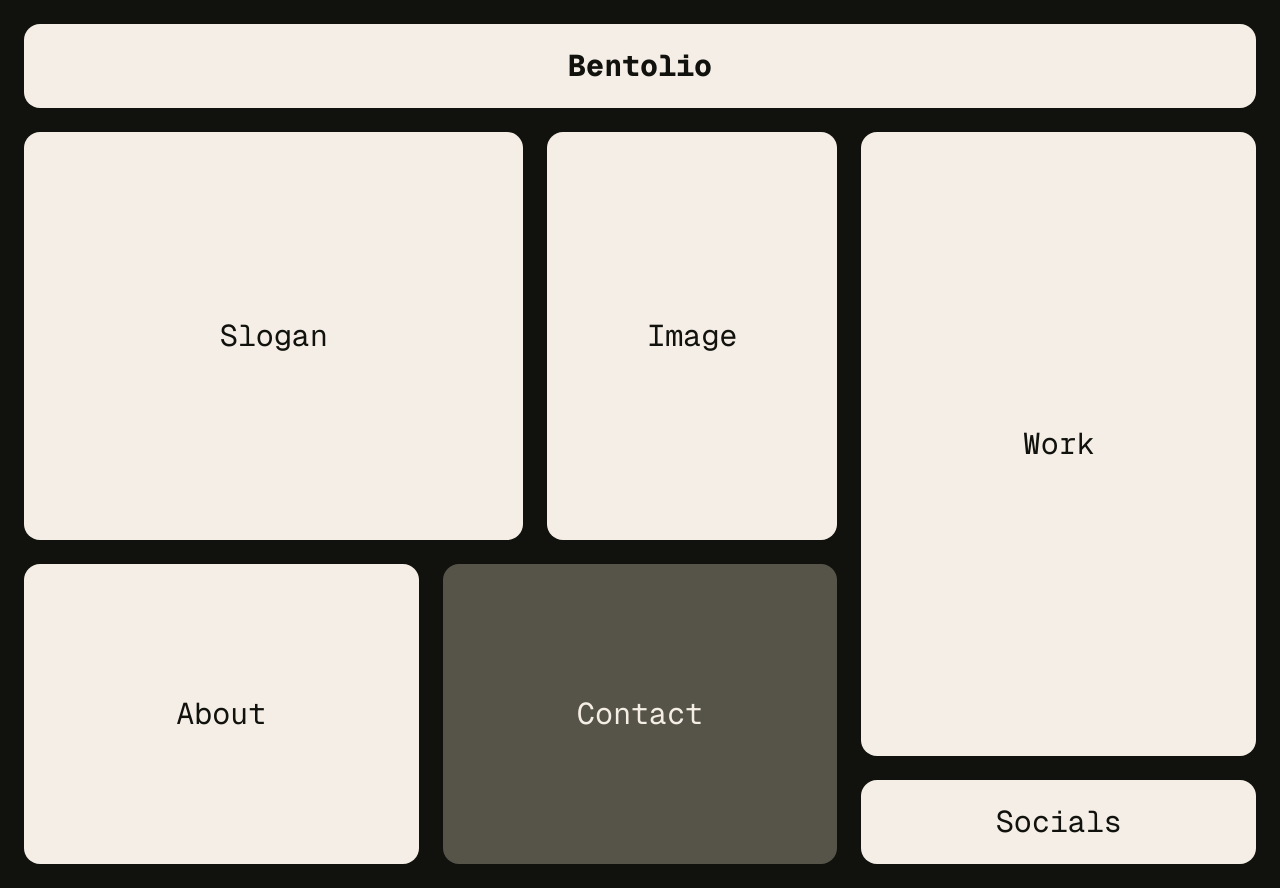
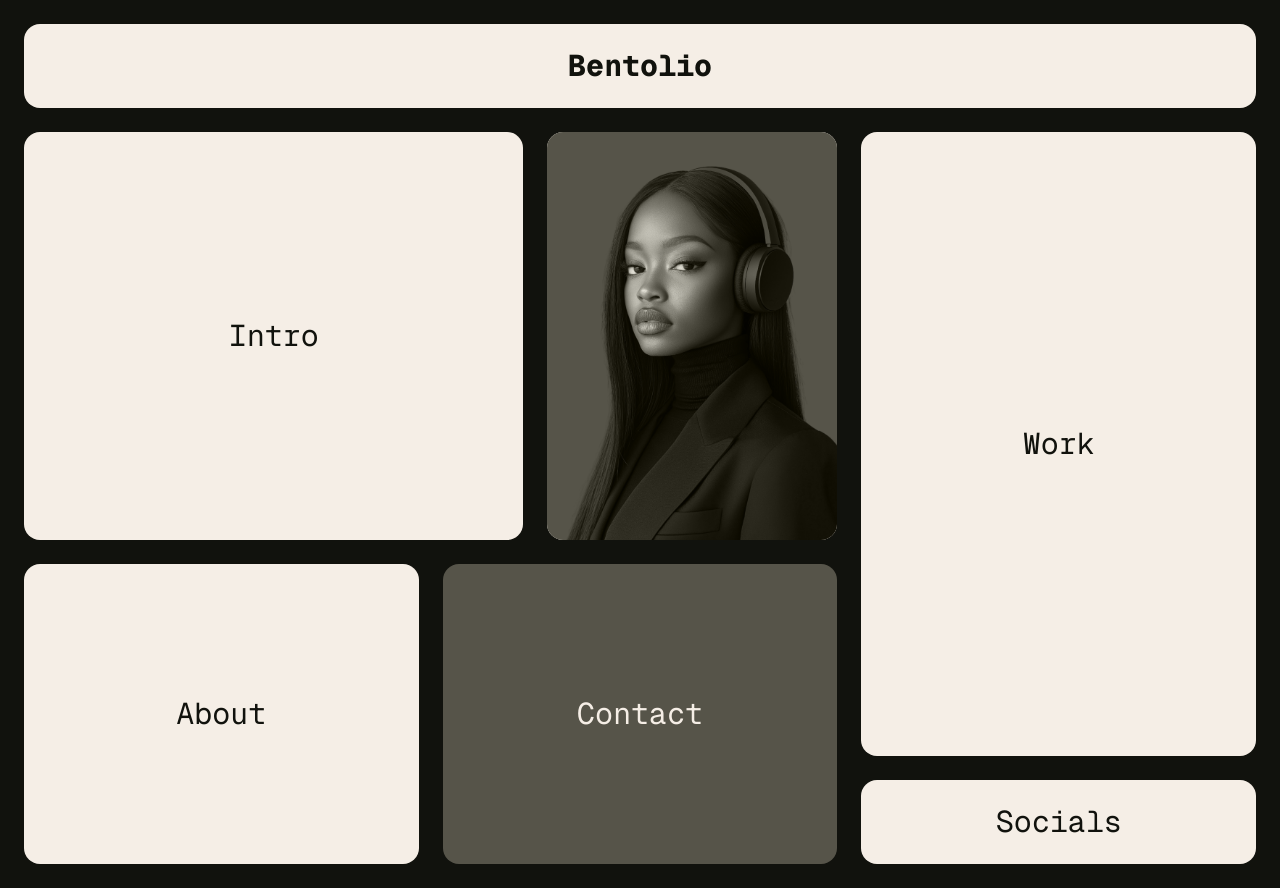
Before and after one commit to samhitamahadevan/Portfolio, a Next.js app: page / in a window 1280 px wide. Built offline with nearby package versions, Linux system fonts and the light colour scheme.

Commit message:
added image

```diff
--- a/src/app/page.js
+++ b/src/app/page.js
@@ -1,34 +1,27 @@
+import About from '@/components/About';
+import Contact from '@/components/Contact';
+import Intro from '@/components/Intro';
+import Nav from '@/components/Nav';
+import Portrait from '@/components/Portrait';
+import Socials from '@/components/Socials';
+import Work from '@/components/Work';
+
 export default function Home() {
   return (
     <main className='w-full'>
       <div className='min-h-screen p-6 grid grid-cols-12 grid-rows-8 gap-6 max-lg:grid-rows-15 max-md:grid-rows-22'>
-        <nav className='box col-span-12 row-span-1'>
-          <div className='content font-black'>Bentolio</div>
-        </nav>
+        <Nav />
 
         <div className='col-span-8 row-span-7 grid grid-rows-subgrid grid-cols-subgrid max-lg:col-span-12 max-md:row-span-14'>
-          <div className='box col-span-5 row-span-4 max-lg:col-span-8 max-md:col-span-12'>
-            <div className='content'>Slogan</div>
-          </div>
-          <div className='box col-span-3 row-span-4 max-lg:col-span-4 max-md:col-span-12'>
-            <div className='content'>Image</div>
-          </div>
-
-          <div className='box col-span-4 row-span-3 max-lg:col-span-6 max-md:col-span-12'>
-            <div className='content'>About</div>
-          </div>
-          <div className='box bg-secondary text-white col-span-4 row-span-3 max-lg:col-span-6 max-md:col-span-12'>
-            <div className='content'>Contact</div>
-          </div>
+          <Intro />
+          <Portrait />
+          <About />
+          <Contact />
         </div>
 
         <div className='col-span-4 row-span-7 grid grid-cols-subgrid grid-rows-subgrid max-lg:col-span-12'>
-          <div className='box col-span-4 row-span-6 max-lg:col-span-12'>
-            <div className='content'>Work</div>
-          </div>
-          <div className='box col-span-4 row-span-1 max-lg:col-span-12'>
-            <div className='content'>Socials</div>
-          </div>
+          <Work />
+          <Socials />
         </div>
       </div>
     </main>
--- /dev/null
+++ b/src/components/About.js
@@ -0,0 +1,7 @@
+export default function About() {
+  return (
+    <div className='box col-span-4 row-span-3 max-lg:col-span-6 max-md:col-span-12'>
+      <div className='content'>About</div>
+    </div>
+  );
+}
--- /dev/null
+++ b/src/components/Contact.js
@@ -0,0 +1,7 @@
+export default function Contact() {
+  return (
+    <div className='box bg-secondary text-white col-span-4 row-span-3 max-lg:col-span-6 max-md:col-span-12'>
+      <div className='content'>Contact</div>
+    </div>
+  );
+}
--- /dev/null
+++ b/src/components/Intro.js
@@ -0,0 +1,7 @@
+export default function Intro() {
+  return (
+    <div className='box col-span-5 row-span-4 max-lg:col-span-8 max-md:col-span-12'>
+      <div className='content'>Intro</div>
+    </div>
+  );
+}
--- /dev/null
+++ b/src/components/Nav.js
@@ -0,0 +1,7 @@
+export default function Nav() {
+  return (
+    <nav className='box col-span-12 row-span-1'>
+      <div className='content font-black'>Bentolio</div>
+    </nav>
+  );
+}
--- /dev/null
+++ b/src/components/Portrait.js
@@ -0,0 +1,15 @@
+import Image from 'next/image';
+
+export default function Portrait() {
+  return (
+    <div className='relative overflow-hidden box col-span-3 row-span-4 max-lg:col-span-4 max-md:col-span-12'>
+      {/* <div className='content'>Image</div> */}
+      <Image
+        src='/portrait.png'
+        fill={true}
+        alt='Picture of the author'
+        className='block object-cover object-top'
+      />
+    </div>
+  );
+}
--- /dev/null
+++ b/src/components/Socials.js
@@ -0,0 +1,7 @@
+export default function Socials() {
+  return (
+    <div className='box col-span-4 row-span-1 max-lg:col-span-12'>
+      <div className='content'>Socials</div>
+    </div>
+  );
+}
--- /dev/null
+++ b/src/components/Work.js
@@ -0,0 +1,7 @@
+export default function Work() {
+  return (
+    <div className='box col-span-4 row-span-6 max-lg:col-span-12'>
+      <div className='content'>Work</div>
+    </div>
+  );
+}
```
Also changed, not shown: public/portrait.png (added).
